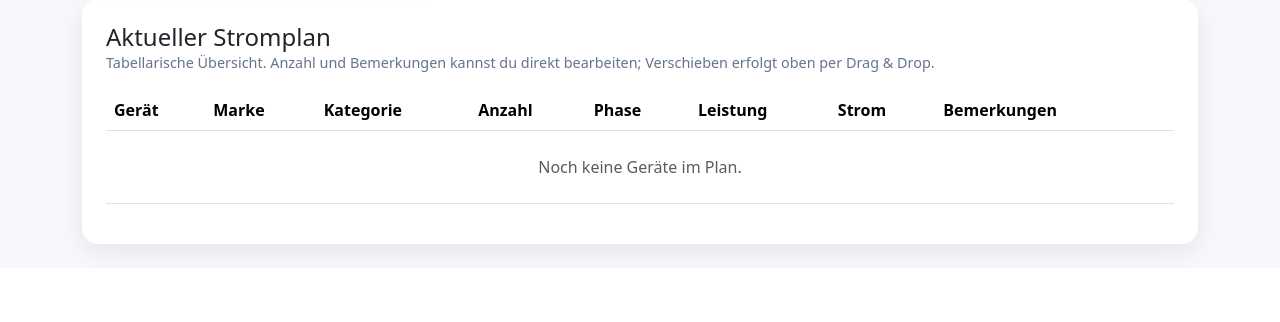
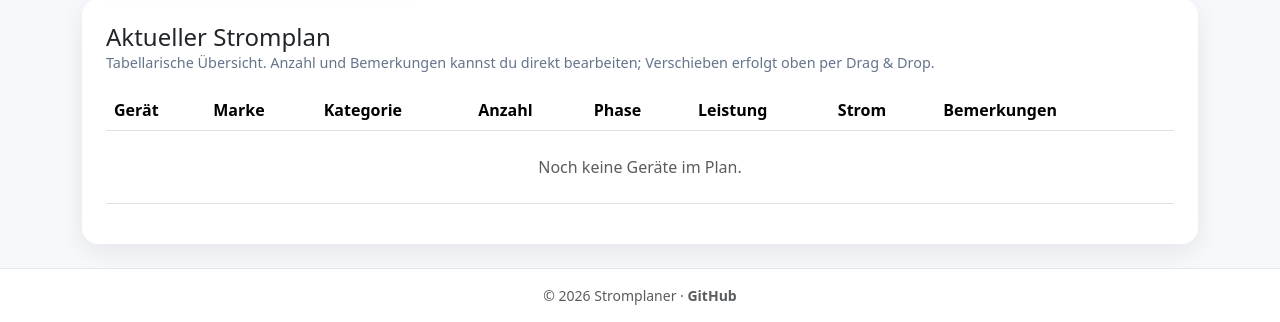
Before and after one commit to Wiwaltill/power-planner, a PHP site: page / in a window 1280 px wide. Shown: the part 764-1086 px from the top of the page. Before the commit the page ends 1026 px from the top, so only its background shows below. Run offline with PHP 8.4, Linux system fonts and the light colour scheme.

Commit message:
Add footer

```diff
--- a/assets/css/style.css
+++ b/assets/css/style.css
@@ -59,3 +59,9 @@ body { background: var(--app-bg); }
 .device-option:first-child { border-top: 0; }
 .device-option:last-child { border-bottom: 0; }
 #deviceDropdownLabel { overflow: hidden; text-overflow: ellipsis; white-space: nowrap; }
+
+
+.app-footer { background: #fff; border-top: 1px solid #e2e8f0; }
+.app-footer a { color: inherit; text-decoration: none; font-weight: 600; }
+.app-footer a:hover { text-decoration: underline; }
+@media print { .app-footer { display: none !important; } }
--- a/devices.php
+++ b/devices.php
@@ -147,7 +147,7 @@ if (isset($_GET['api'])) {
   <link href="https://cdn.jsdelivr.net/npm/bootstrap@5.3.3/dist/css/bootstrap.min.css" rel="stylesheet">
   <link href="assets/css/style.css" rel="stylesheet">
 </head>
-<body>
+<body class="d-flex flex-column min-vh-100">
 <nav class="navbar navbar-expand-lg navbar-dark bg-dark">
   <div class="container">
     <a class="navbar-brand" href="./">⚡ Stromplaner</a>
@@ -161,7 +161,7 @@ if (isset($_GET['api'])) {
   </div>
 </nav>
 
-<main class="container py-4">
+<main class="container py-4 flex-grow-1">
   <div class="row g-4">
     <div class="col-lg-5">
       <div class="card p-4">
--- a/index.php
+++ b/index.php
@@ -7,7 +7,7 @@
   <link href="https://cdn.jsdelivr.net/npm/bootstrap@5.3.3/dist/css/bootstrap.min.css" rel="stylesheet">
   <link href="assets/css/style.css" rel="stylesheet">
 </head>
-<body>
+<body class="d-flex flex-column min-vh-100">
 <nav class="navbar navbar-expand-lg navbar-dark bg-dark">
   <div class="container">
     <a class="navbar-brand" href="./">⚡ Stromplaner</a>
@@ -21,7 +21,7 @@
   </div>
 </nav>
 
-<main class="container py-4">
+<main class="container py-4 flex-grow-1">
   <div class="row g-4">
     <div class="col-lg-4">
       <div class="card p-4 sticky-lg-top planner-form-card">
@@ -138,6 +138,12 @@
   </section>
 </main>
 
+<footer class="app-footer mt-auto py-3">
+  <div class="container small text-center text-muted">
+    © <?= date('Y') ?> Stromplaner · <a href="https://github.com/" target="_blank" rel="noopener noreferrer">GitHub</a>
+  </div>
+</footer>
+
 <script src="https://cdn.jsdelivr.net/npm/bootstrap@5.3.3/dist/js/bootstrap.bundle.min.js"></script>
 <script src="assets/js/app.js"></script>
 </body>
```
